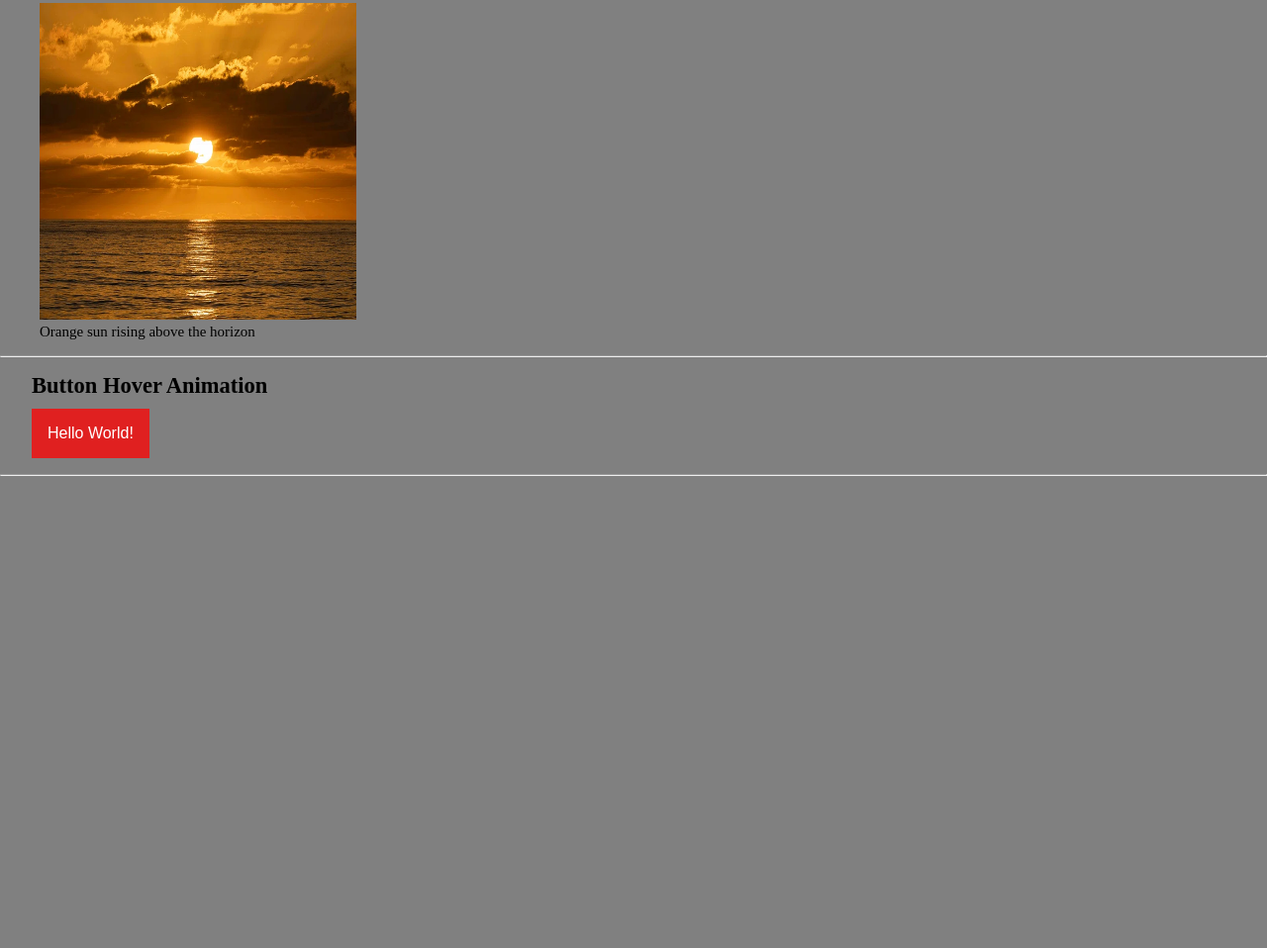
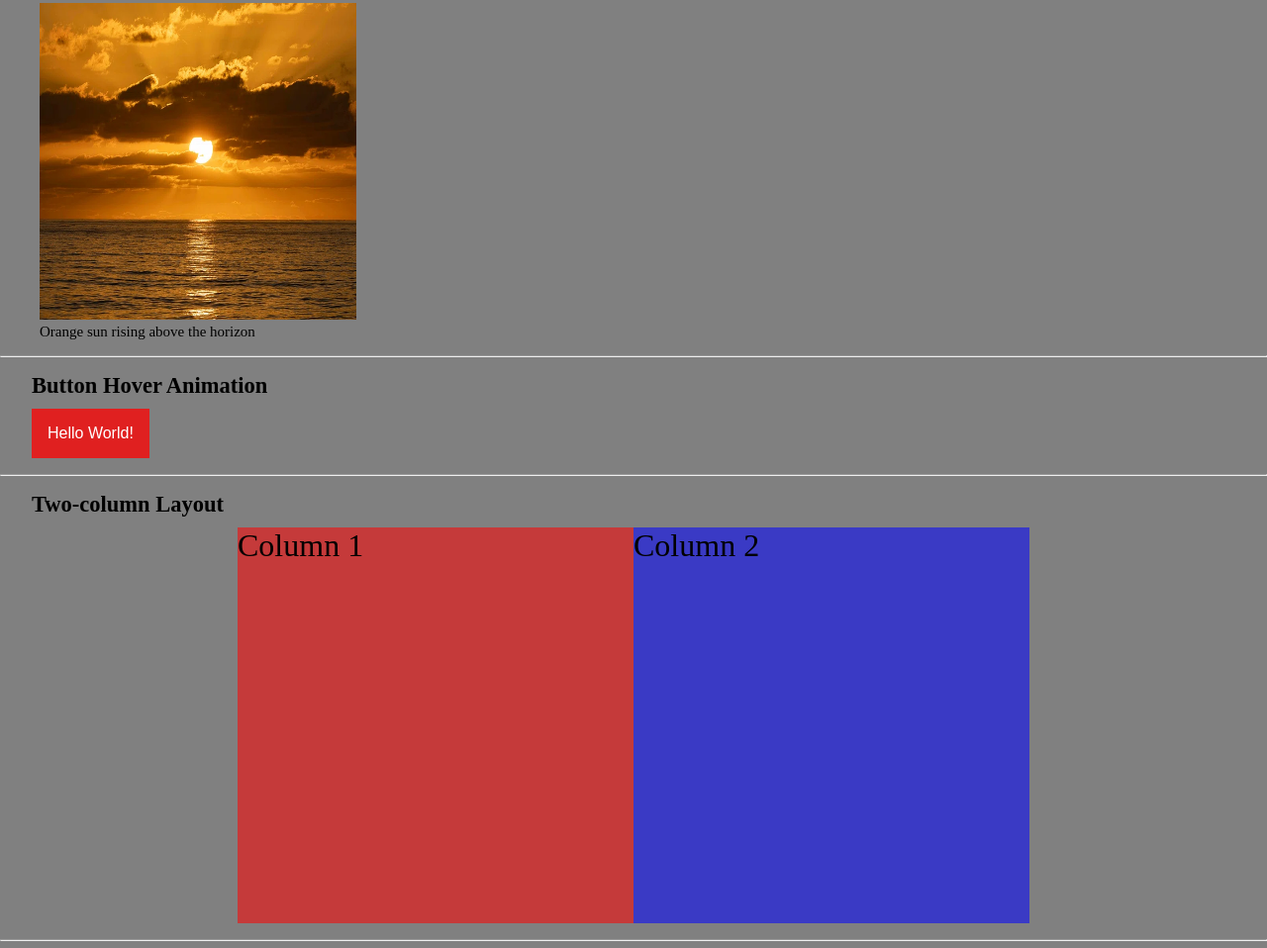
Before and after one commit to Anusuya-SK/HTML-CSS-Practice, a plain HTML site: page index.html in a window 1280 px wide. Shown: the part 458-1416 px from the top of the page at 99% size. Before the commit the page ends 946 px from the top, so only its background shows below. Drawn offline with Linux system fonts and the light colour scheme.

Commit message:
Two column layout

```diff
--- a/index.css
+++ b/index.css
@@ -45,3 +45,26 @@ img {
     /* text-shadow: h-offset v-offset blur-radius color; */
     text-shadow: 2px 2px 5px red;
 }
+.column-parent {
+    display: flex;
+    flex-direction: row;
+    justify-content: center;
+    margin: 0;
+}
+.column-child {
+    /* float: left; */
+    height: 25rem;
+    width: 25rem;
+    font-size: 2rem;
+    margin: 0;
+    /* display: flex;
+    flex-direction: row;
+    justify-content: center;
+    align-items: center; */
+}
+.child1{
+    background-color: rgba(255, 0, 0, 0.544);
+}
+.child2{
+    background-color: rgba(0, 0, 255, 0.544);
+}
--- a/index.html
+++ b/index.html
@@ -34,6 +34,14 @@
         <button id="animate-btn">Hello World!</button>
     </div>
     <hr />
+    <div>
+        <h2>Two-column Layout</h2>
+        <div class="column-parent">
+            <div class="column-child child1">Column 1</div>
+            <div class="column-child child2">Column 2</div>
+        </div>
+    </div>
+    <hr />
 </body>
 </html>
 
```
